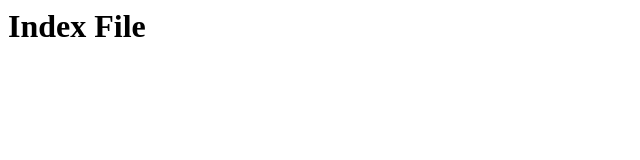
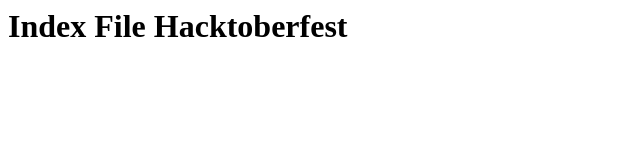
Before and after one commit to ariyoaresa/hacktoberfest-2k23, a plain HTML site: page index.html in a window 1280 px wide. Shown: the whole page, without its empty margins (0-640 px from the left). Drawn offline with Linux system fonts and the light colour scheme.

Commit message:
Update index.html

```diff
--- a/index.html
+++ b/index.html
@@ -1 +1 @@
-<h1> Index File </h1>
+<h1> Index File Hacktoberfest </h1>
```
